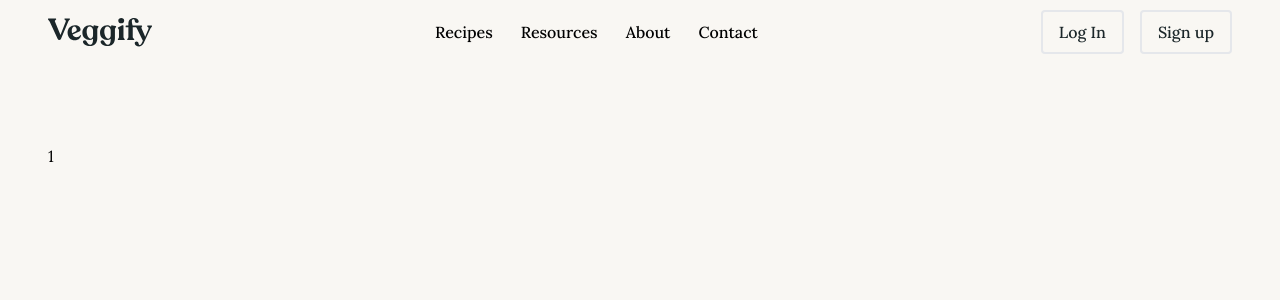
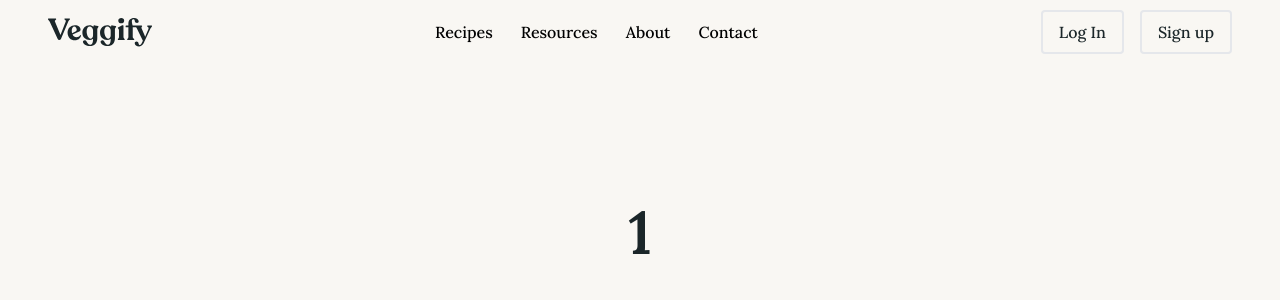
Before and after one commit to HossainRafi/Veggify, a React (Vite) app in the folder frontend/: page /categories/1 in a window 1280 px wide. Shown: the top 300 px of the page. Built offline with nearby package versions, Linux system fonts and the light colour scheme.

Commit message:
category heading

```diff
--- a/frontend/src/pages/category/CategoryPage.jsx
+++ b/frontend/src/pages/category/CategoryPage.jsx
@@ -5,7 +5,9 @@ export const CategoryPage = () => {
 
   return (
     <div className="px6 lg:px-12 py-20">
-      <h1>{category}</h1>
+      <h1 className="text-center text-3xl py-10 font-semibold text-secondary sm:text-6xl sm:leading-relaxed capitalize">
+        {category}
+      </h1>
     </div>
   );
 };
```
